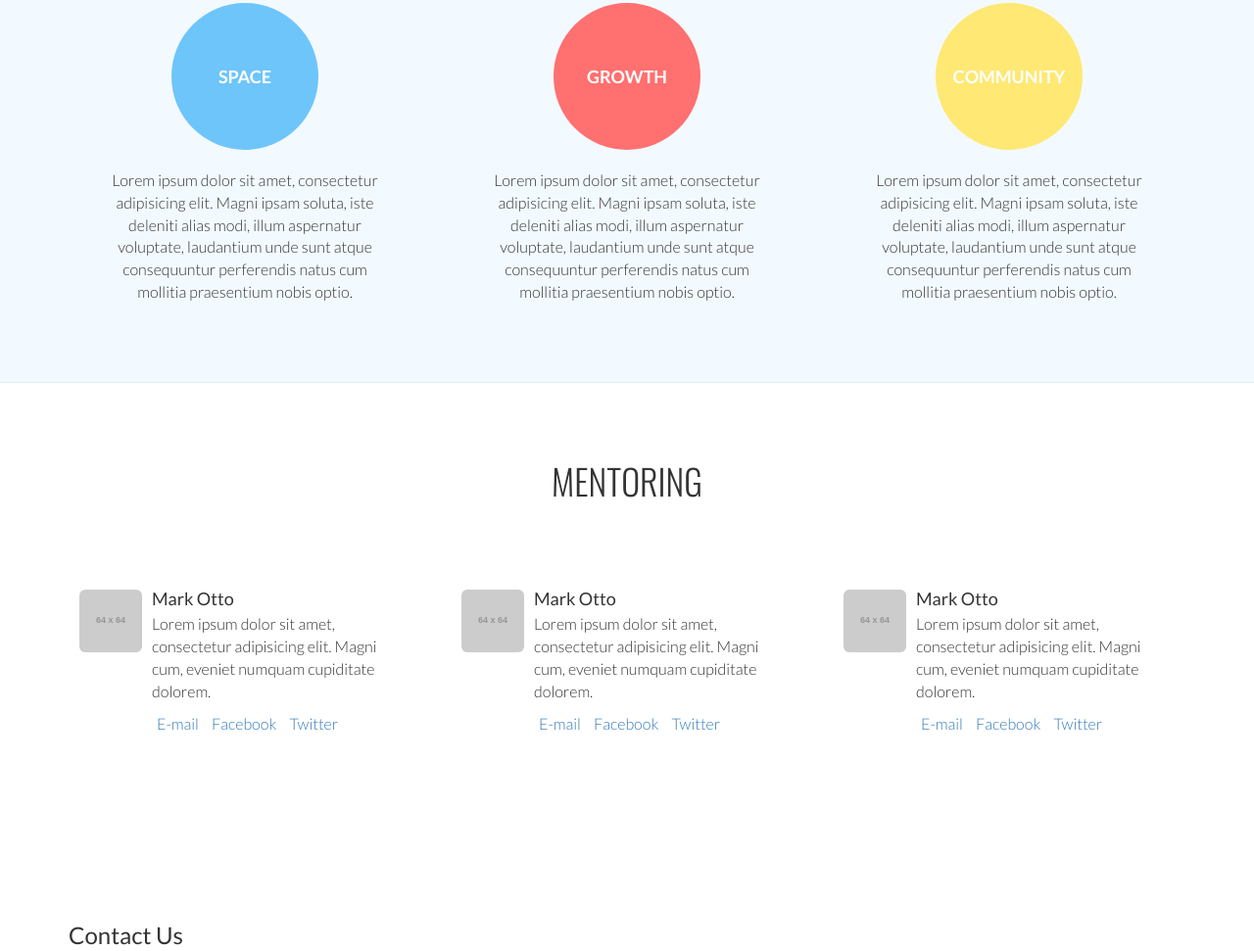
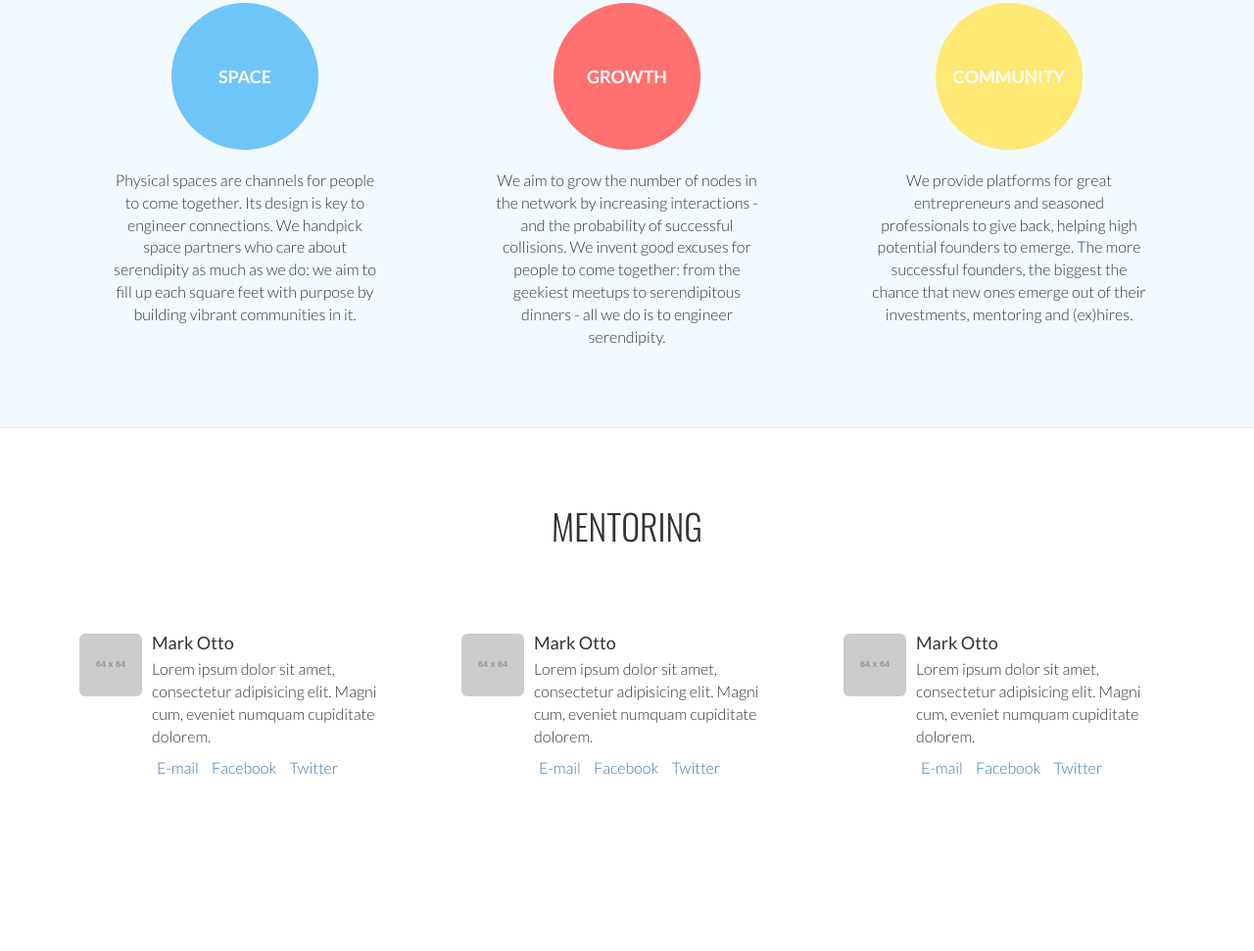
Before and after one commit to curatecode/confluence, a website: page index.html in a window 1280 px wide. Shown: the part 1059-2030 px from the top of the page at 98% size. Drawn offline with nearby package versions, Linux system fonts and the light colour scheme; placeholder pictures from the web are drawn by us.

Commit message:
added contents on confluence products/services

```diff
--- a/index.html
+++ b/index.html
@@ -72,7 +72,7 @@
 							Space
 						</div>
 						<div class="body">
-							Lorem ipsum dolor sit amet, consectetur adipisicing elit. Magni ipsam soluta, iste deleniti alias modi, illum aspernatur voluptate, laudantium unde sunt atque consequuntur perferendis natus cum mollitia praesentium nobis optio.
+							Physical spaces are channels for people to come together. Its design is key to engineer connections. We handpick space partners who care about serendipity as much as we do: we aim to fill up each square feet with purpose by building vibrant communities in it.
 						</div>
 					</div>
 				</div>
@@ -82,7 +82,7 @@
 							Growth
 						</div>
 						<div class="body">
-							Lorem ipsum dolor sit amet, consectetur adipisicing elit. Magni ipsam soluta, iste deleniti alias modi, illum aspernatur voluptate, laudantium unde sunt atque consequuntur perferendis natus cum mollitia praesentium nobis optio.
+							We aim to grow the number of nodes in the network by increasing interactions - and the probability of successful collisions. We invent good excuses for people to come together: from the geekiest meetups to serendipitous dinners - all we do is to engineer serendipity.
 						</div>
 					</div>
 				</div>
@@ -92,7 +92,7 @@
 							Community
 						</div>
 						<div class="body">
-							Lorem ipsum dolor sit amet, consectetur adipisicing elit. Magni ipsam soluta, iste deleniti alias modi, illum aspernatur voluptate, laudantium unde sunt atque consequuntur perferendis natus cum mollitia praesentium nobis optio.
+							We provide platforms for great entrepreneurs and seasoned professionals to give back, helping high potential founders to emerge. The more successful founders, the biggest the chance that new ones emerge out of their investments, mentoring and (ex)hires.
 						</div>
 					</div>
 				</div>
```
